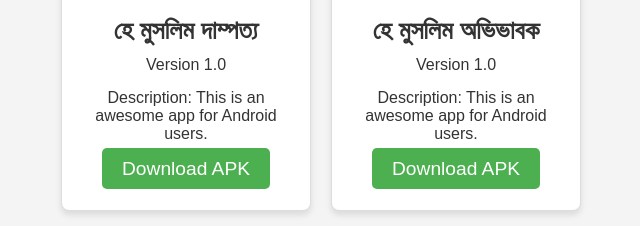
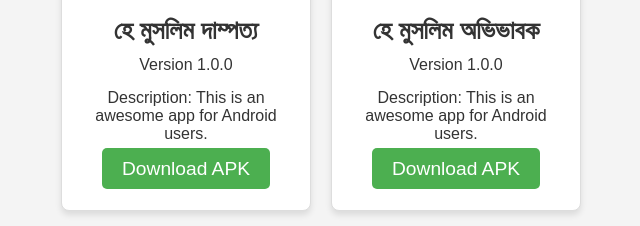
Before and after one commit to toufikforyou/mh-app-store, a plain HTML site: page index.html in a window 1280 px wide. Shown: the part 271-497 px from the top of the page, 319-959 px from the left. Drawn offline with Linux system fonts and the light colour scheme.

Commit message:
version 1.0.0

```diff
--- a/index.html
+++ b/index.html
@@ -21,7 +21,7 @@
             class="app-icon"
           />
           <h2>হে মুসলিম দাম্পত্য</h2>
-          <p>Version 1.0</p>
+          <p>Version 1.0.0</p>
           <p>Description: This is an awesome app for Android users.</p>
           <a
             href="downloads/hea_moslim_dampanto.apk"
@@ -39,7 +39,7 @@
             class="app-icon"
           />
           <h2>হে মুসলিম অভিভাবক</h2>
-          <p>Version 1.0</p>
+          <p>Version 1.0.0</p>
           <p>Description: This is an awesome app for Android users.</p>
           <a
             href="downloads/hea_moslim_ovivabok.apk"
```
